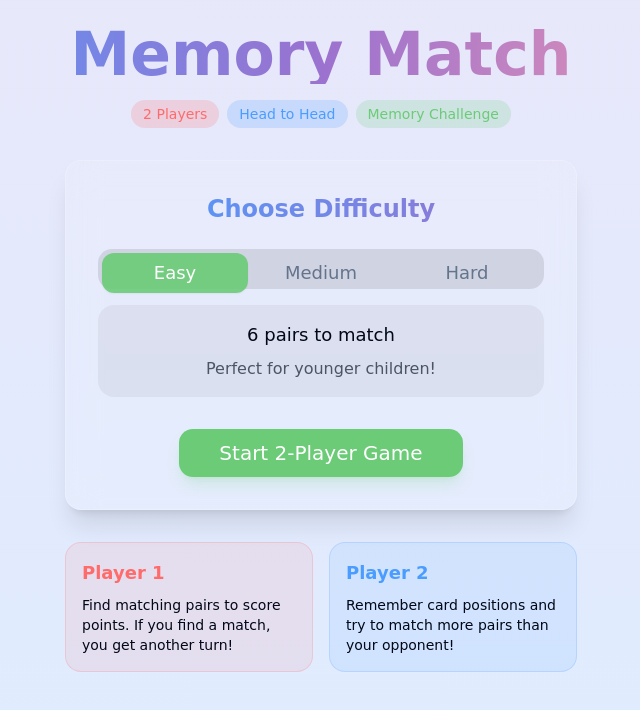
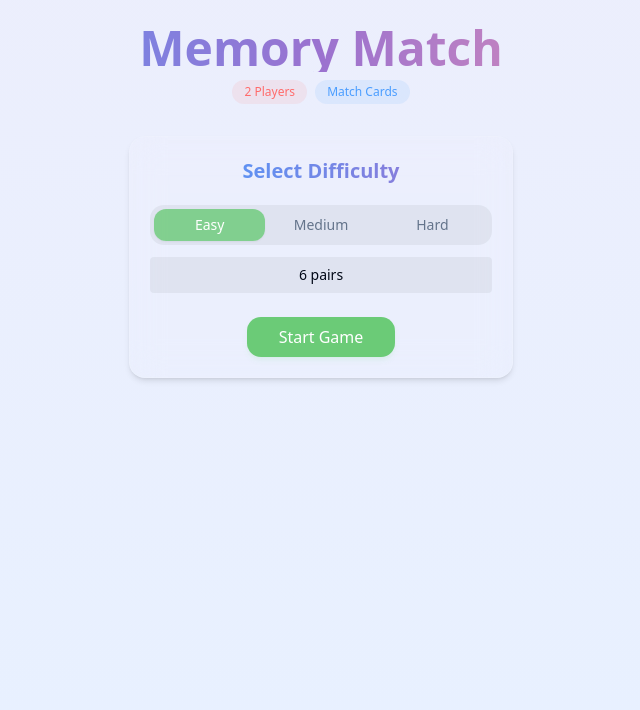
Before and after one commit to ProgrammingXBoy/card-match-kids-fun, a React (Vite) app: page / in a window 1280 px wide. Shown: the top 710 px of the page, without its empty margins (319-959 px from the left). Built offline with nearby package versions, Linux system fonts and the light colour scheme.

Commit message:
Refactor: Improve UI and animations
- Removed instructions from screens.
- Enhanced animations for a more minimal look.

```diff
--- a/src/index.css
+++ b/src/index.css
@@ -1,4 +1,3 @@
-
 @tailwind base;
 @tailwind components;
 @tailwind utilities;
@@ -91,7 +90,7 @@
 
   body {
     @apply bg-background text-foreground;
-    font-family: 'Comic Sans MS', 'Chalkboard SE', 'Comic Neue', sans-serif;
+    font-family: system-ui, -apple-system, BlinkMacSystemFont, sans-serif;
     -webkit-tap-highlight-color: transparent;
   }
 }
@@ -102,7 +101,7 @@
   }
 
   .game-card-inner {
-    @apply absolute w-full h-full transform-gpu transition-all duration-500 transform;
+    @apply absolute w-full h-full transform-gpu transition-transform duration-500;
     transform-style: preserve-3d;
   }
 
@@ -111,41 +110,13 @@
   }
 
   .game-card-front, .game-card-back {
-    @apply absolute w-full h-full rounded-xl backface-hidden;
+    @apply absolute w-full h-full rounded-xl backface-hidden shadow-md;
     -webkit-backface-visibility: hidden;
     backface-visibility: hidden;
   }
 
   .game-card-back {
     transform: rotateY(180deg);
-  }
-
-  /* Futuristic UI Elements */
-  .futuristic-border {
-    @apply relative border border-white/20 rounded-xl overflow-hidden;
-  }
-
-  .futuristic-border::before {
-    content: '';
-    @apply absolute inset-0 bg-gradient-to-r from-blue-500/20 via-purple-500/20 to-pink-500/20 opacity-50;
-    background-size: 200% 200%;
-    animation: border-flow 3s ease infinite;
-  }
-
-  .futuristic-glow {
-    @apply relative;
-    box-shadow: 0 0 15px rgba(74, 157, 255, 0.3),
-                0 0 30px rgba(155, 114, 207, 0.2);
-  }
-
-  .player-1-active {
-    @apply border-l-4 border-game-red transition-all duration-300;
-    box-shadow: 0 0 10px rgba(255, 107, 107, 0.4);
-  }
-
-  .player-2-active {
-    @apply border-l-4 border-game-blue transition-all duration-300;
-    box-shadow: 0 0 10px rgba(74, 157, 255, 0.4);
   }
 }
 
--- a/src/pages/Index.tsx
+++ b/src/pages/Index.tsx
@@ -21,7 +21,7 @@ const Index = () => {
     setGameComplete(false);
 
     toast("Game Started!", {
-      description: `Good luck on ${difficulty} mode! Two players, let's go!`,
+      description: `${difficulty.charAt(0).toUpperCase() + difficulty.slice(1)} mode`,
     });
   };
 
@@ -50,18 +50,18 @@ const Index = () => {
   };
 
   return (
-    <div className="min-h-screen py-6 px-4 bg-gradient-to-b from-game-purple/10 to-game-blue/10 overflow-x-hidden">
+    <div className="min-h-screen py-6 px-4 bg-gradient-to-b from-game-purple/5 to-game-blue/5 overflow-x-hidden">
       <div className="max-w-5xl mx-auto">
         {/* Header */}
         <motion.div
           className="text-center mb-8"
-          initial={{ opacity: 0, y: -20 }}
+          initial={{ opacity: 0, y: -10 }}
           animate={{ opacity: 1, y: 0 }}
-          transition={{ duration: 0.5 }}
+          transition={{ duration: 0.4 }}
         >
           <motion.h1
-            className="text-5xl md:text-6xl font-bold bg-gradient-to-r from-game-blue via-game-purple to-game-pink bg-clip-text text-transparent mb-4"
-            initial={{ scale: 0.9 }}
+            className="text-4xl md:text-5xl font-bold bg-gradient-to-r from-game-blue via-game-purple to-game-pink bg-clip-text text-transparent mb-2"
+            initial={{ scale: 0.95 }}
             animate={{ scale: 1 }}
             transition={{
               duration: 0.5,
@@ -76,80 +76,52 @@ const Index = () => {
             className="flex flex-wrap justify-center gap-2"
             initial={{ opacity: 0 }}
             animate={{ opacity: 1 }}
-            transition={{ delay: 0.3 }}
+            transition={{ delay: 0.2 }}
           >
-            <span className="inline-block px-3 py-1 bg-game-red/20 text-game-red rounded-full text-sm font-medium">2 Players</span>
-            <span className="inline-block px-3 py-1 bg-game-blue/20 text-game-blue rounded-full text-sm font-medium">Head to Head</span>
-            <span className="inline-block px-3 py-1 bg-game-green/20 text-game-green rounded-full text-sm font-medium">Memory Challenge</span>
+            <span className="inline-block px-3 py-1 bg-game-red/10 text-game-red rounded-full text-xs">2 Players</span>
+            <span className="inline-block px-3 py-1 bg-game-blue/10 text-game-blue rounded-full text-xs">Match Cards</span>
           </motion.div>
         </motion.div>
 
         {!gameStarted ? (
           <motion.div
-            className="max-w-lg mx-auto"
-            initial={{ opacity: 0, y: 20 }}
+            className="max-w-sm mx-auto"
+            initial={{ opacity: 0, y: 10 }}
             animate={{ opacity: 1, y: 0 }}
-            transition={{ duration: 0.5, delay: 0.2 }}
+            transition={{ duration: 0.4, delay: 0.1 }}
           >
-            <Card className="backdrop-blur-lg bg-white/10 border-white/20 shadow-xl">
-              <CardContent className="p-6 md:p-8">
-                <h2 className="text-2xl font-bold text-center mb-6 bg-gradient-to-r from-game-blue to-game-purple bg-clip-text text-transparent">Choose Difficulty</h2>
+            <Card className="backdrop-blur-lg bg-white/5 border-white/10 shadow-md">
+              <CardContent className="p-5">
+                <h2 className="text-xl font-bold text-center mb-5 bg-gradient-to-r from-game-blue to-game-purple bg-clip-text text-transparent">Select Difficulty</h2>
 
-                <Tabs defaultValue={difficulty} onValueChange={(value) => setDifficulty(value as 'easy' | 'medium' | 'hard')} className="mb-8">
-                  <TabsList className="grid grid-cols-3 mb-4 bg-black/10">
-                    <TabsTrigger value="easy" className="text-lg data-[state=active]:bg-game-green/90 data-[state=active]:text-white">Easy</TabsTrigger>
-                    <TabsTrigger value="medium" className="text-lg data-[state=active]:bg-game-blue/90 data-[state=active]:text-white">Medium</TabsTrigger>
-                    <TabsTrigger value="hard" className="text-lg data-[state=active]:bg-game-purple/90 data-[state=active]:text-white">Hard</TabsTrigger>
+                <Tabs defaultValue={difficulty} onValueChange={(value) => setDifficulty(value as 'easy' | 'medium' | 'hard')} className="mb-6">
+                  <TabsList className="grid grid-cols-3 mb-3 bg-black/5">
+                    <TabsTrigger value="easy" className="text-sm data-[state=active]:bg-game-green/80 data-[state=active]:text-white">Easy</TabsTrigger>
+                    <TabsTrigger value="medium" className="text-sm data-[state=active]:bg-game-blue/80 data-[state=active]:text-white">Medium</TabsTrigger>
+                    <TabsTrigger value="hard" className="text-sm data-[state=active]:bg-game-purple/80 data-[state=active]:text-white">Hard</TabsTrigger>
                   </TabsList>
 
-                  <TabsContent value="easy" className="text-center p-4 bg-black/5 rounded-lg">
-                    <p className="mb-2 text-lg font-medium">6 pairs to match</p>
-                    <p className="text-gray-600">Perfect for younger children!</p>
+                  <TabsContent value="easy" className="text-center p-2 bg-black/5 rounded">
+                    <p className="text-sm">6 pairs</p>
                   </TabsContent>
-                  <TabsContent value="medium" className="text-center p-4 bg-black/5 rounded-lg">
-                    <p className="mb-2 text-lg font-medium">8 pairs to match</p>
-                    <p className="text-gray-600">A good challenge!</p>
+                  <TabsContent value="medium" className="text-center p-2 bg-black/5 rounded">
+                    <p className="text-sm">8 pairs</p>
                   </TabsContent>
-                  <TabsContent value="hard" className="text-center p-4 bg-black/5 rounded-lg">
-                    <p className="mb-2 text-lg font-medium">10 pairs to match</p>
-                    <p className="text-gray-600">For memory masters!</p>
+                  <TabsContent value="hard" className="text-center p-2 bg-black/5 rounded">
+                    <p className="text-sm">10 pairs</p>
                   </TabsContent>
                 </Tabs>
 
                 <div className="text-center">
                   <Button
                     onClick={handleStartGame}
-                    size="lg"
-                    className="bg-game-green hover:bg-game-green/90 text-white text-xl py-6 px-10 shadow-lg shadow-game-green/20"
+                    className="bg-game-green hover:bg-game-green/90 text-white text-base py-5 px-8 shadow-md shadow-game-green/10"
                   >
-                    Start 2-Player Game
+                    Start Game
                   </Button>
                 </div>
               </CardContent>
             </Card>
-
-            {/* Player instructions */}
-            <div className="mt-8 grid grid-cols-1 md:grid-cols-2 gap-4">
-              <motion.div
-                className="bg-game-red/10 border border-game-red/20 p-4 rounded-lg"
-                initial={{ opacity: 0, x: -20 }}
-                animate={{ opacity: 1, x: 0 }}
-                transition={{ delay: 0.5 }}
-              >
-                <h3 className="font-bold text-lg text-game-red mb-2">Player 1</h3>
-                <p className="text-sm">Find matching pairs to score points. If you find a match, you get another turn!</p>
-              </motion.div>
-
-              <motion.div
-                className="bg-game-blue/10 border border-game-blue/20 p-4 rounded-lg"
-                initial={{ opacity: 0, x: 20 }}
-                animate={{ opacity: 1, x: 0 }}
-                transition={{ delay: 0.5 }}
-              >
-                <h3 className="font-bold text-lg text-game-blue mb-2">Player 2</h3>
-                <p className="text-sm">Remember card positions and try to match more pairs than your opponent!</p>
-              </motion.div>
-            </div>
           </motion.div>
         ) : gameComplete ? (
           <GameComplete
@@ -165,25 +137,6 @@ const Index = () => {
             onGameComplete={handleGameComplete}
           />
         )}
-
-        {/* Instructions */}
-        {gameStarted && !gameComplete && (
-          <motion.div
-            className="mt-8 bg-white/10 backdrop-blur-sm p-4 rounded-lg max-w-md mx-auto border border-white/20 shadow-lg"
-            initial={{ opacity: 0 }}
-            animate={{ opacity: 1 }}
-            transition={{ delay: 0.5 }}
-          >
-            <h3 className="font-bold text-lg mb-2">How to Play:</h3>
-            <ul className="list-disc pl-5 space-y-1 text-gray-700">
-              <li>Take turns to flip over two cards</li>
-              <li>If they match, you score a point and go again</li>
-              <li>If they don't match, it's the other player's turn</li>
-              <li>Remember the positions to find matches on your turn</li>
-              <li>The player with the most matches wins!</li>
-            </ul>
-          </motion.div>
-        )}
       </div>
     </div>
   );
```
Also changed, not shown: src/components/GameBoard.tsx (+25 -26 lines), src/components/GameComplete.tsx (+26 -36 lines), src/components/MemoryCard.tsx (+18 -14 lines).
